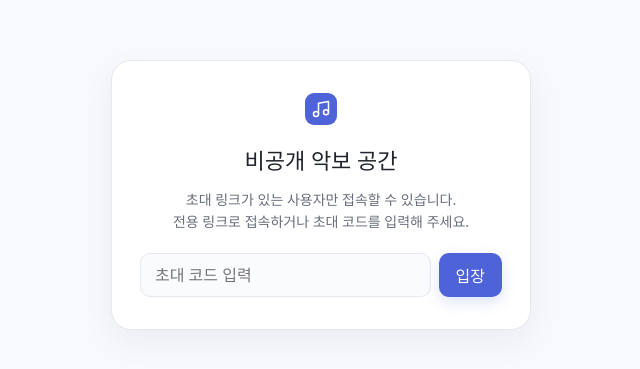
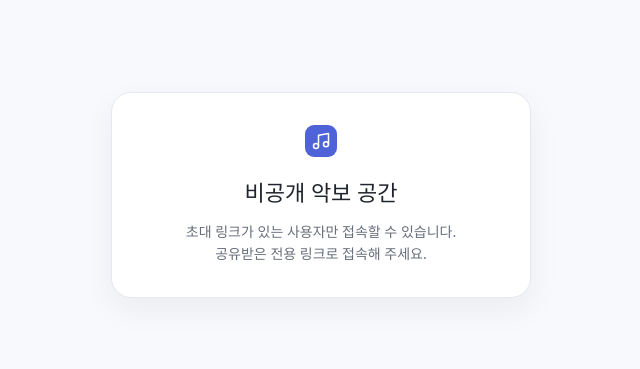
Before and after one commit to alpist12/autolyric, a React (Vite) app: page /#home in a window 1280 px wide. Before the commit this address led to /#upload. Shown: the part 205-574 px from the top of the page, without its empty margins (319-959 px from the left). Built offline with nearby package versions, Linux system fonts and the light colour scheme; a web font is replaced by a local one.

Commit message:
Remove invite code input and allow access via secret link only

```diff
--- a/src/ui/App.tsx
+++ b/src/ui/App.tsx
@@ -5,7 +5,7 @@ import { MidiNoteSource } from "../input/MidiNoteSource";
 import { parseMusicXml } from "../musicxml/parseMusicXml";
 import { convertPdfLocally } from "../omr/localOmr";
 import { retainSelectedFile } from "./retainSelectedFile";
-import { ACCESS_STORAGE_KEY, ACCESS_TOKEN, buildInviteUrl, checkAndPersistAccess, verifyAccessKey } from "./accessGate";
+import { buildInviteUrl, checkAndPersistAccess } from "./accessGate";
 import { ScoreFlowEngine } from "../ScoreFlowEngine";
 import { createScoreflowBundle, readScoreflowBundle } from "../share/scoreflowBundle";
 import { ScoreLibrary } from "../storage/ScoreLibrary";
@@ -312,34 +312,18 @@ function Player({ item, settings }: { item: StoredScore; settings: SettingsState
   </div>;
 }
 
-function AccessGate({ onUnlock }: { onUnlock: () => void }) {
-  const [code, setCode] = useState("");
-  const [error, setError] = useState("");
-  const submit = (e: React.FormEvent) => {
-    e.preventDefault();
-    if (verifyAccessKey(code)) {
-      try { localStorage.setItem(ACCESS_STORAGE_KEY, ACCESS_TOKEN); } catch { /* ignore */ }
-      onUnlock();
-    } else {
-      setError("초대 코드가 올바르지 않습니다. 공유받은 전용 링크로 접속해 주세요.");
-    }
-  };
+function AccessGate() {
   return <main className="access-gate">
-    <form className="access-card" onSubmit={submit}>
+    <div className="access-card">
       <span className="brand-mark"><Icon name="music" size={20}/></span>
       <h1>비공개 악보 공간</h1>
-      <p>초대 링크가 있는 사용자만 접속할 수 있습니다.<br/>전용 링크로 접속하거나 초대 코드를 입력해 주세요.</p>
-      <div className="access-input-row">
-        <input type="password" value={code} onChange={(e) => { setCode(e.target.value); setError(""); }} placeholder="초대 코드 입력" autoComplete="off"/>
-        <button type="submit" className="primary">입장</button>
-      </div>
-      {error && <div className="notice error small">{error}</div>}
-    </form>
+      <p>초대 링크가 있는 사용자만 접속할 수 있습니다.<br/>공유받은 전용 링크로 접속해 주세요.</p>
+    </div>
   </main>;
 }
 
 export function App() {
-  const [authorized, setAuthorized] = useState<boolean>(() => {
+  const [authorized] = useState<boolean>(() => {
     const res = checkAndPersistAccess();
     if (res.cleanedUrl && typeof history !== "undefined") {
       history.replaceState(null, "", res.cleanedUrl);
@@ -348,7 +332,7 @@ export function App() {
   });
   const [view, setView] = useState<View>(currentRoute()); const [refresh, setRefresh] = useState(0); const scores = useScores(refresh); const [settings, setSettings] = useSettings();
   useEffect(() => { const onHash = () => setView(currentRoute()); addEventListener("hashchange", onHash); if (!location.hash) go("home"); return () => removeEventListener("hashchange", onHash); }, []);
-  if (!authorized) return <AccessGate onUnlock={() => setAuthorized(true)}/>;
+  if (!authorized) return <AccessGate/>;
   const id = new URLSearchParams(location.hash.split("?")[1] || "").get("id"); const selected = scores.find((item) => item.id === id) ?? scores[0]!;
   if (view === "player") return <Player item={selected} settings={settings}/>;
   return <div className="app"><Header view={view}/>{view === "home" && <Home scores={scores}/>} {view === "upload" && <Upload onSaved={() => setRefresh((v) => v + 1)}/>} {view === "library" && <Library scores={scores} onImported={() => setRefresh((v) => v + 1)}/>} {view === "settings" && <Settings settings={settings} setSettings={setSettings}/>}</div>;
```
